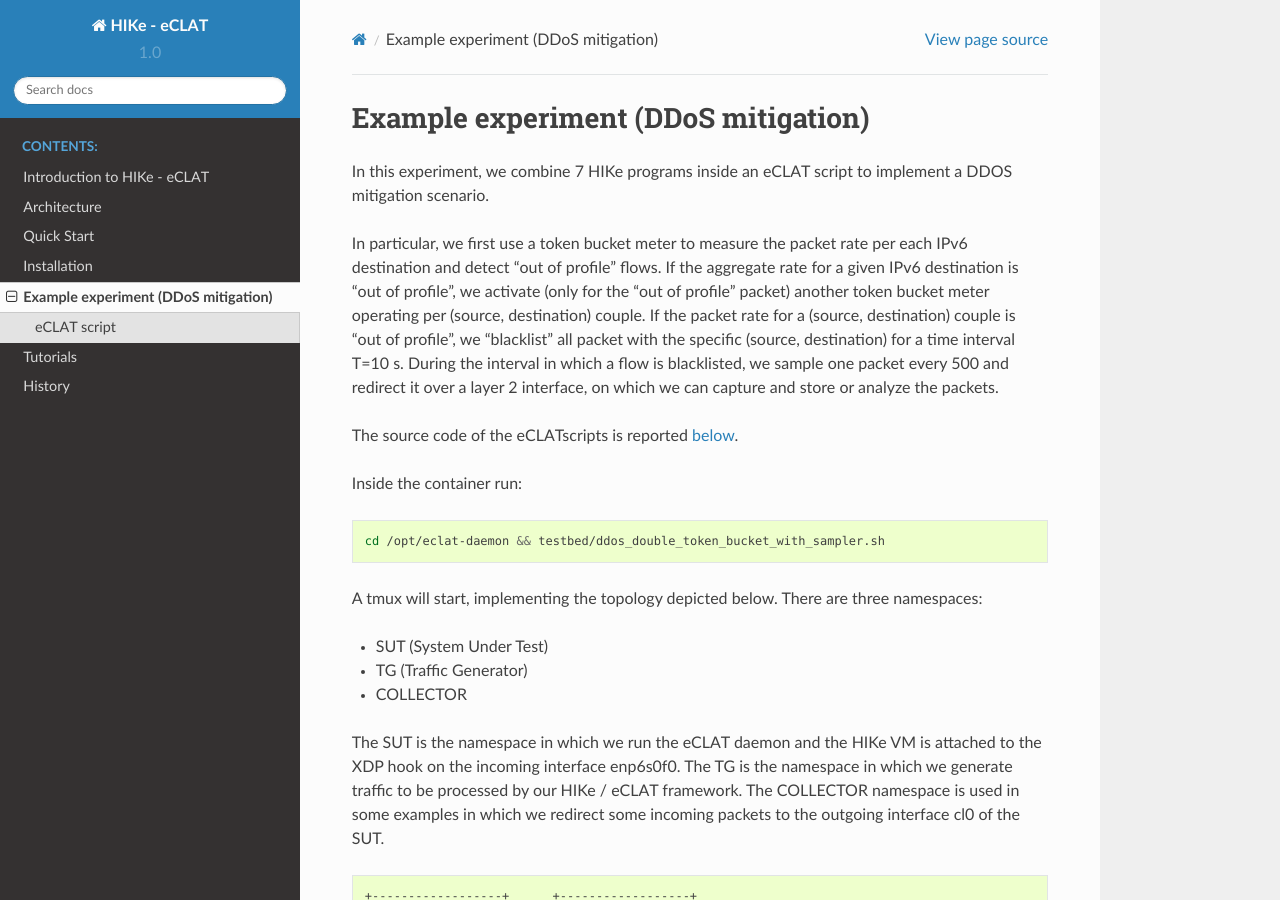
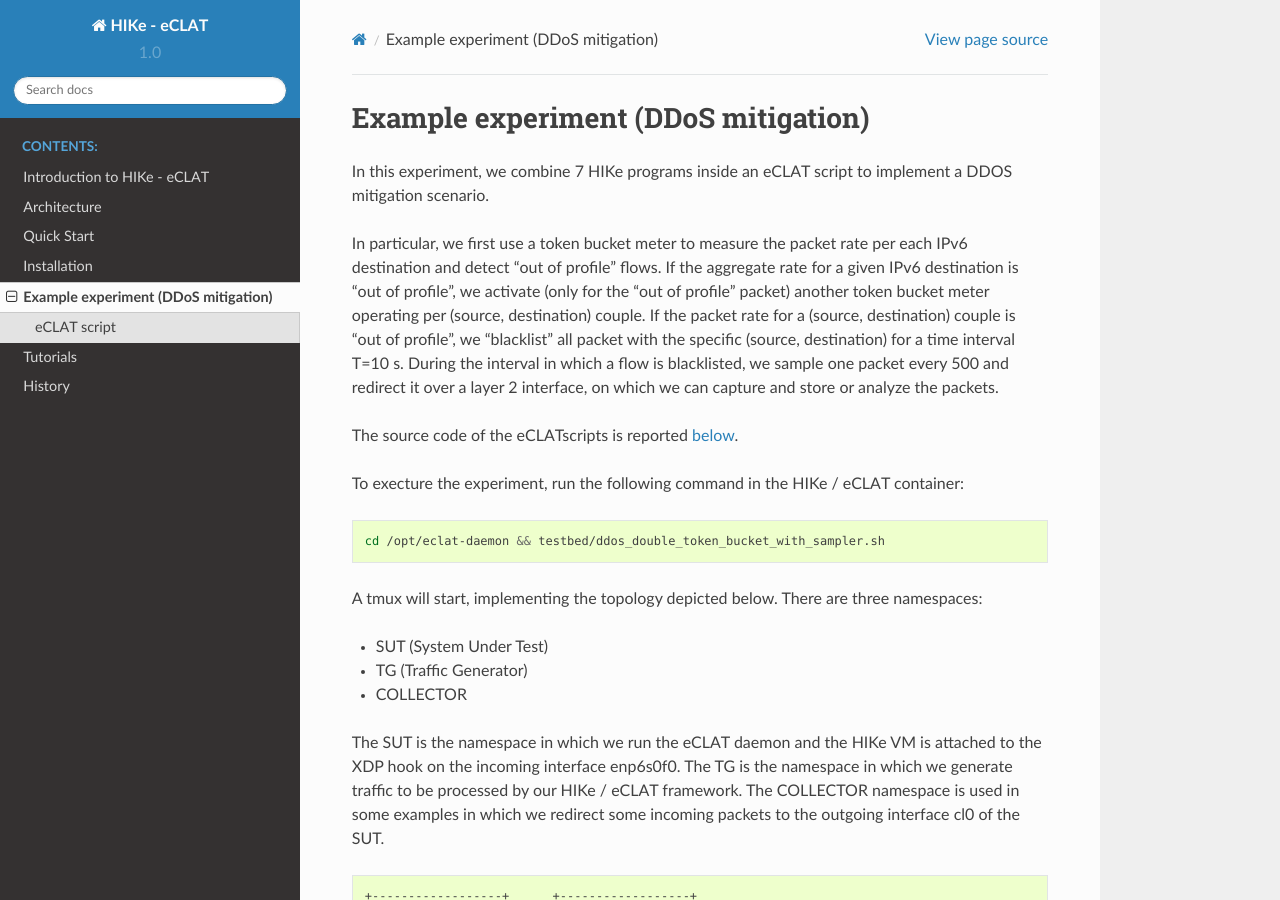
Before and after one commit to hike-eclat/docs, a Sphinx documentation site: the page built from docs/experiment_ddos_double_token_bucket.rst, in a window 1280 px wide and 900 px high. Built offline with Sphinx 7.4.7 and the Read the Docs theme 2.0.0, drawn with Linux system fonts in a browser that asks for light colours; pages that are not in the unit, such as notebooks, are missing from menus.

Commit message:
Update experiment_ddos_double_token_bucket.rst

```diff
--- a/docs/experiment_ddos_double_token_bucket.rst
+++ b/docs/experiment_ddos_double_token_bucket.rst
@@ -9,7 +9,7 @@ The source code of the eCLATscripts is reported `below <eCLAT script>`_.
 
 .. Inside the container run: ``cd /opt/eclat-daemon && testbed/ddos_double_token_bucket_with_sampler.sh``
 
-Inside the container run:
+To execture the experiment, run the following command in the HIKe / eCLAT container:
 
 .. code-block:: shell
 
```
